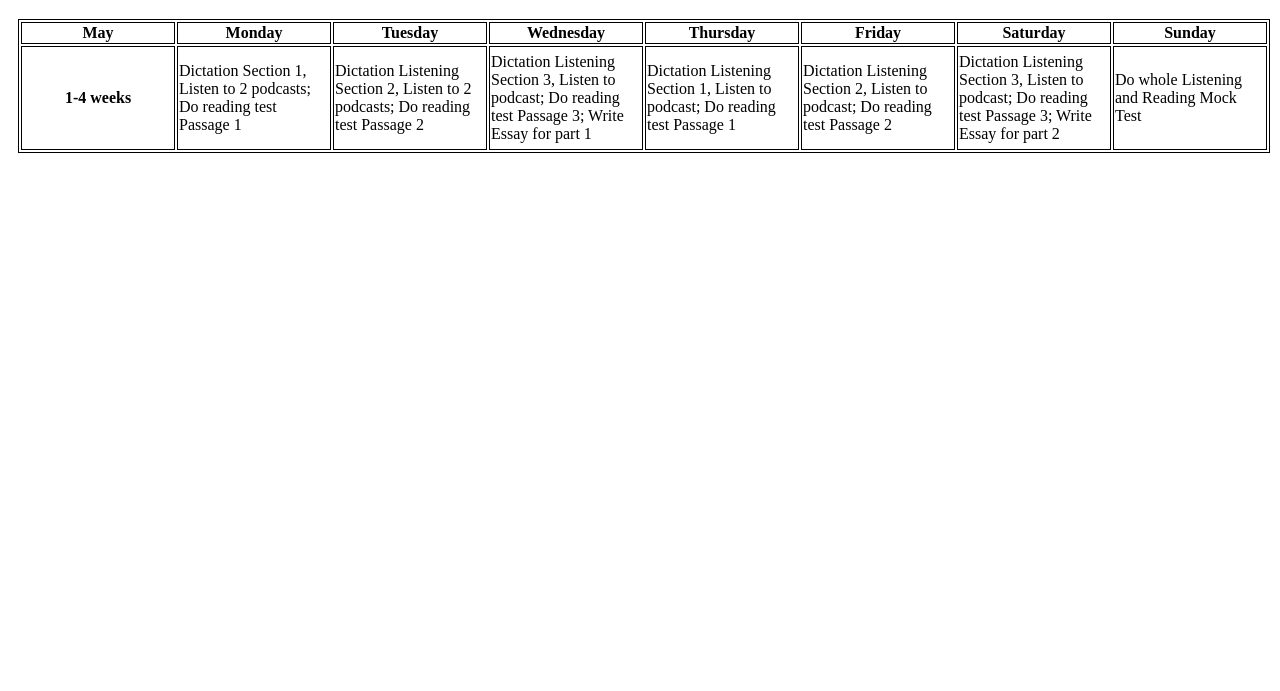
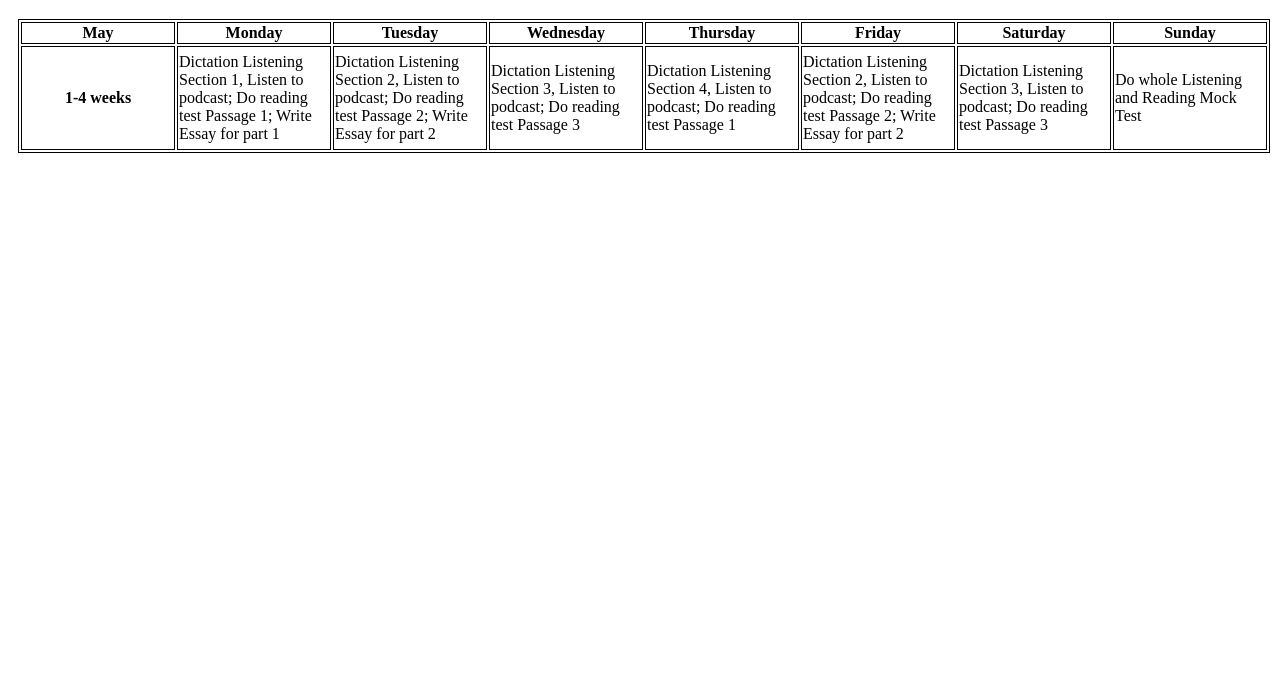
Before and after one commit to Sultan9939/updatedOwnPage, a plain HTML site: page ELP.html in a window 1280 px wide. Shown: the part 109-800 px from the top of the page. Drawn offline with Linux system fonts and the light colour scheme.

Commit message:
Update ELP.html

```diff
--- a/ELP.html
+++ b/ELP.html
@@ -77,12 +77,12 @@
 
             <tr>
               <th>1-4 weeks</th>
-              <td>Dictation Section 1, Listen to 2 podcasts; Do reading test Passage 1</td>
-              <td>Dictation Listening Section 2, Listen to 2 podcasts; Do reading test Passage 2</td>
-              <td>Dictation Listening Section 3, Listen to podcast; Do reading test Passage 3; Write Essay for part 1</td>
-              <td>Dictation Listening Section 1, Listen to podcast; Do reading test Passage 1</td>
-              <td>Dictation Listening Section 2, Listen to podcast; Do reading test Passage 2</td>
-              <td>Dictation Listening Section 3, Listen to podcast; Do reading test Passage 3; Write Essay for part 2</td>
+              <td>Dictation Listening Section 1, Listen to podcast; Do reading test Passage 1; Write Essay for part 1</td>
+              <td>Dictation Listening Section 2, Listen to podcast; Do reading test Passage 2; Write Essay for part 2</td>
+              <td>Dictation Listening Section 3, Listen to podcast; Do reading test Passage 3</td>
+              <td>Dictation Listening Section 4, Listen to podcast; Do reading test Passage 1</td>
+              <td>Dictation Listening Section 2, Listen to podcast; Do reading test Passage 2; Write Essay for part 2</td>
+              <td>Dictation Listening Section 3, Listen to podcast; Do reading test Passage 3</td>
               <td>Do whole Listening and Reading Mock Test</td>
             </tr>
 
```
